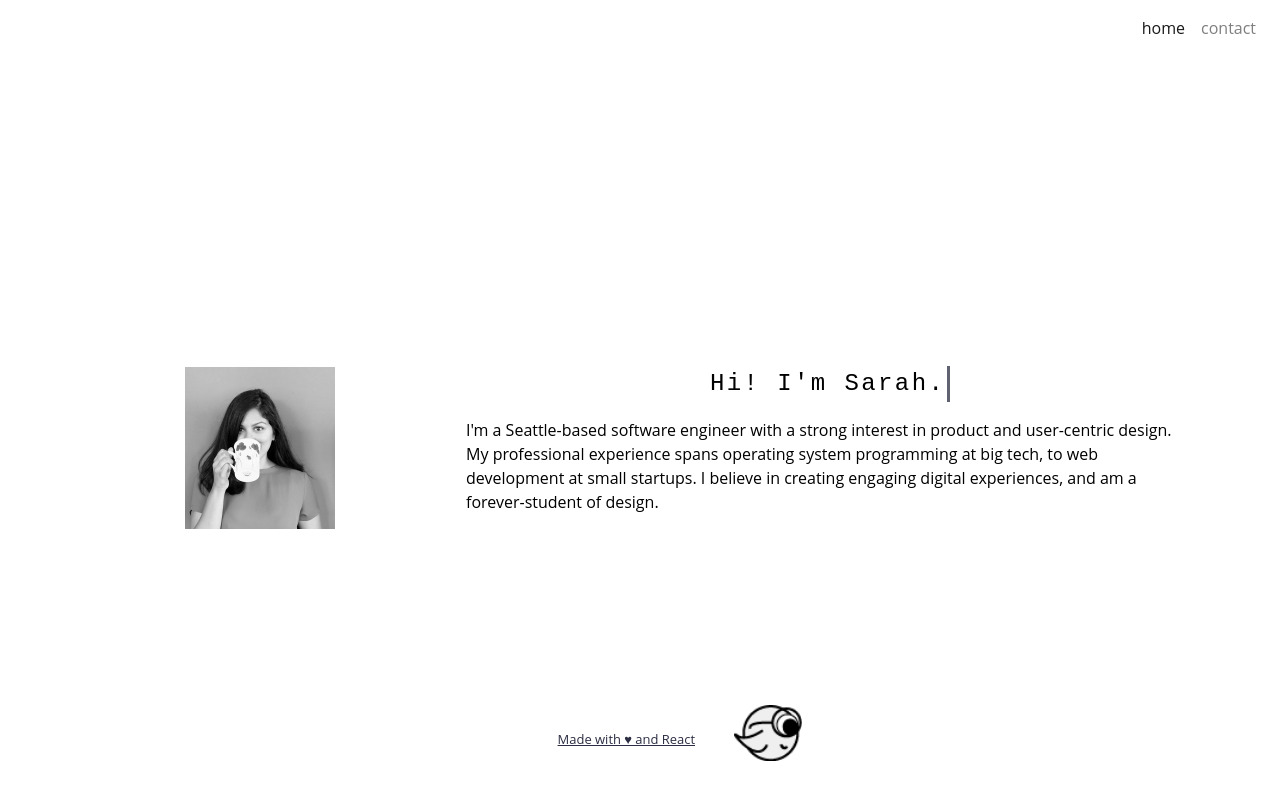
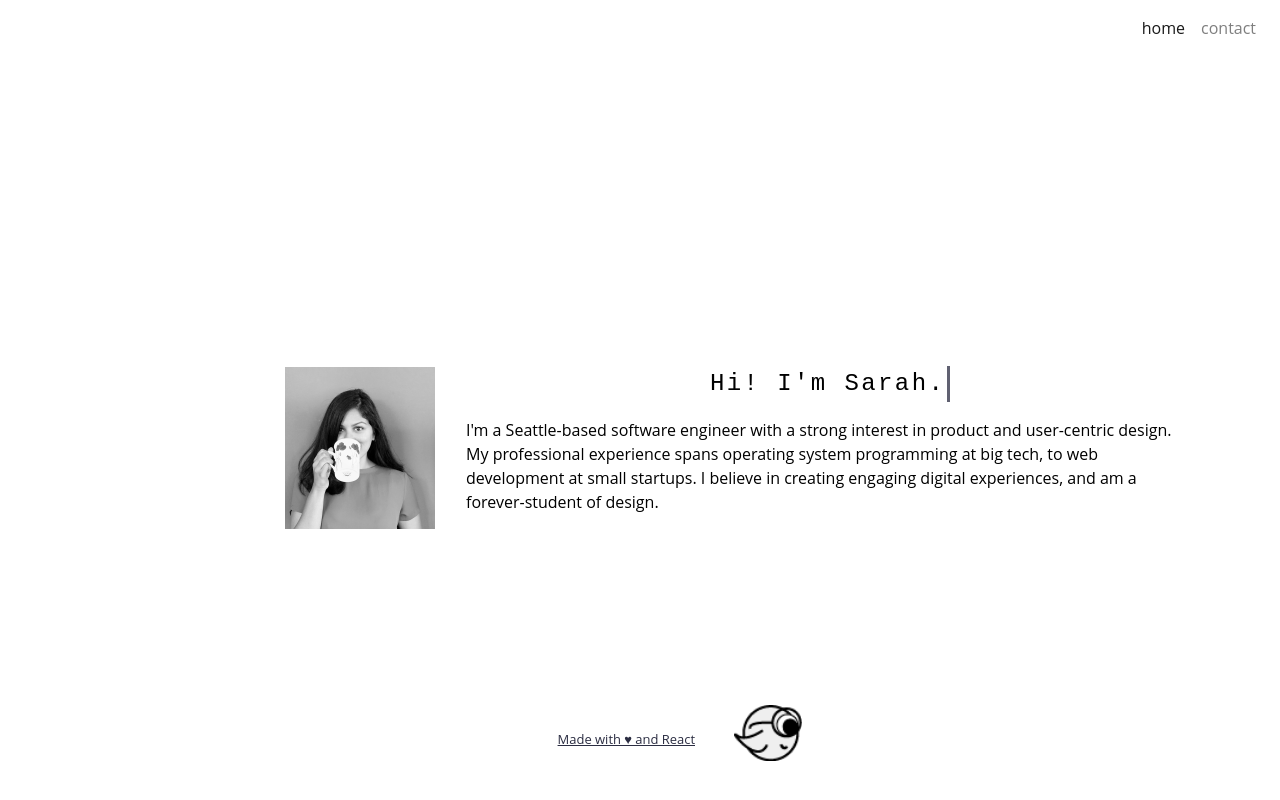
Before and after one commit to codebysarah/codebysarah.github.io, a React (Create React App) app: page / in a window 1280 px wide. Shown: the top 800 px of the page. Built offline with nearby package versions, Linux system fonts and the light colour scheme; what webfontloader would draw is missing.

Commit message:
Picture alignment

```diff
--- a/src/styles/main.css
+++ b/src/styles/main.css
@@ -6,7 +6,7 @@
 }
 
 .picture-frame {
-  text-align: center;
+  text-align: right;
   padding-bottom: 1em;
 }
 
@@ -52,3 +52,6 @@
 .bio {
   padding: 1em;
 }
+@media (max-width: 768px) {
+  .picture-frame {text-align: center;}
+}
```
